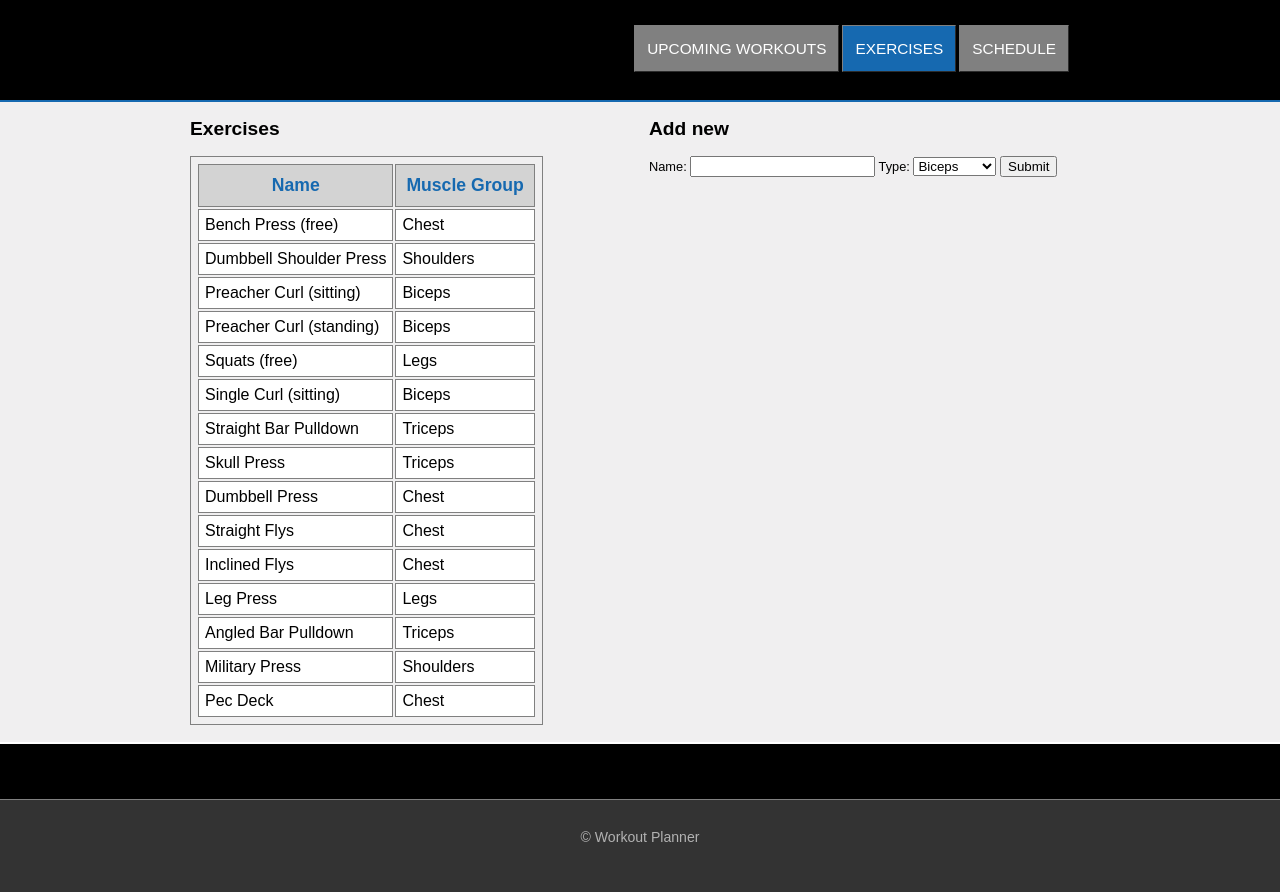
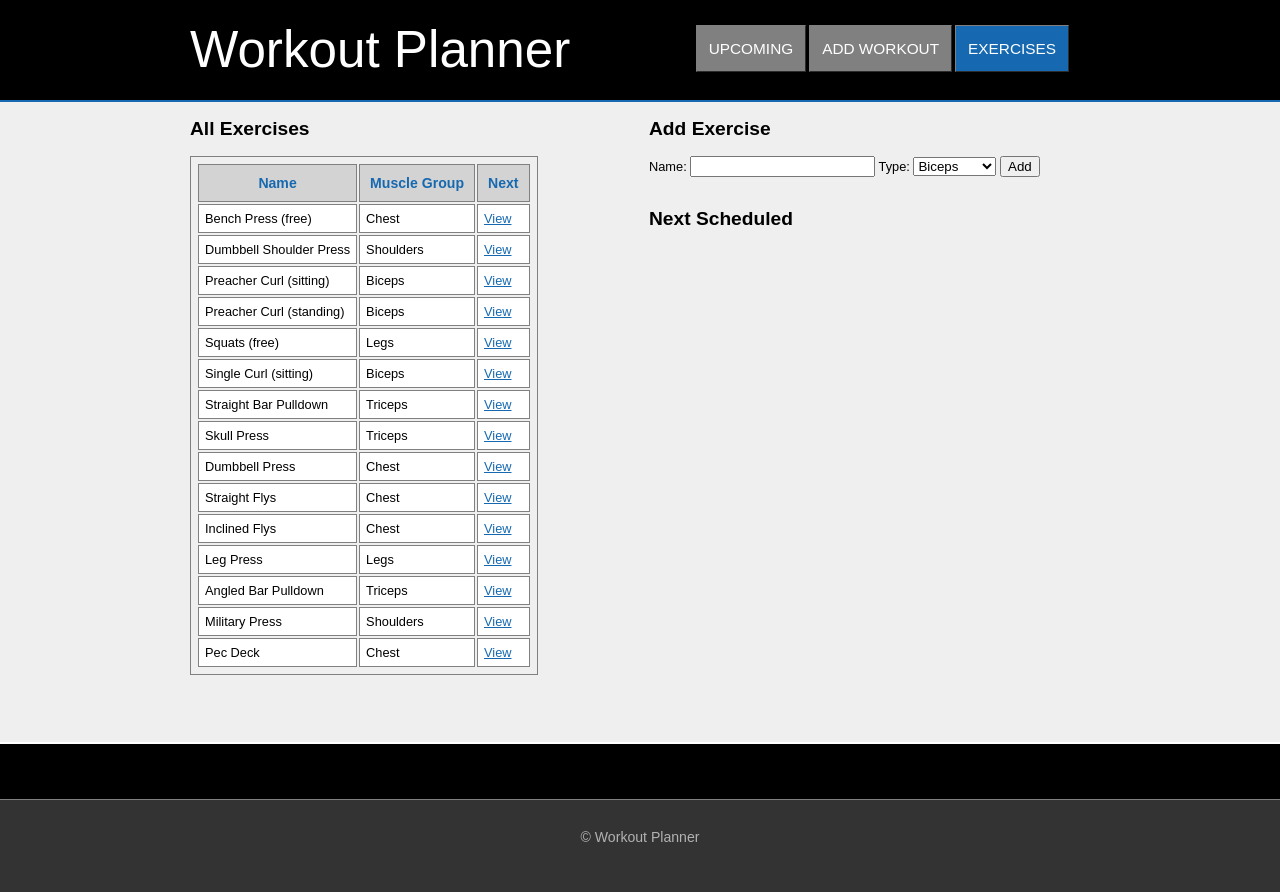
Before and after one commit to phuded/Workout, a PHP site: page /workout/exercises.php in a window 1280 px wide. Run offline with PHP 8.4, Linux system fonts and the light colour scheme; data comes from the database, SQL or seed files in the repository; some libraries are stand-ins or nearby versions.

Commit message:
Ability to view by exercise
Signed-off-by: Matthew Carter <phuded@gmail.com>

```diff
--- a/css/style.css
+++ b/css/style.css
@@ -158,6 +158,13 @@ h2{
 	box-shadow: 2px 2px 8px grey;
 }
 
+.spinner{
+	width:64px;
+	height:64px;
+	margin-left: 35%;
+	margin-top: 3%;
+}
+
 table.weights {
 	border: 1px solid gray;
 	padding:5px;
--- a/exercises.php
+++ b/exercises.php
@@ -1,3 +1,4 @@
+<!DOCTYPE html PUBLIC "-//W3C//DTD XHTML 1.0 Strict//EN" "http://www.w3.org/TR/xhtml1/DTD/xhtml1-strict.dtd">
 <html>
 	<head>
 		<link rel="stylesheet" type="text/css" href="css/smoothness/jquery-ui-1.8.16.custom.css" />
@@ -8,6 +9,24 @@
 		<meta http-equiv="Content-Type" content="text/html; charset=UTF-8">
 		<title>Workout Planner</title>
 		<script>
+			$(document).ready(function() {
+			  // Handler for .ready() called.
+			});
+
+			$.showChildTable = function(id, tableId, orderby, dir){
+				$('#'+tableId+' .tableHolder').html('<img class="spinner" src="images/loading.gif"/>');
+				$.ajax({
+					type: "GET",
+					url: "show"+tableId+".php",
+					data: "exerciseId="+id+(orderby?"&orderby="+orderby+"&dir="+dir:""),
+					success: function(msg){
+						$('#'+tableId+' .tableHolder').html($.trim(msg));
+					},
+					error: function(XMLHttpRequest, textStatus, errorThrown) {
+						// Error!
+					}
+				});
+			};
 
 		</script>
 		<?php
@@ -27,18 +46,18 @@
 		<div class="header">
 			<div class="innerHeader">
 				<div class="logo">
-					<span>Workout Planner</span>
+					<h1>Workout Planner</h1>
 				</div>
 				<div class="menuPanel">
 					<ul id="menu" class="menu">
 						<li class="menu-item">
-							<a href=".">Upcoming workouts</a>
+							<a href=".">upcoming</a>
+						</li>
+						<li class="menu-item">
+							<a href="#">add workout</a>
 						</li>
 						<li class="menu-item">
 							<a href="exercises.php" class="selected">exercises</a>
-						</li>
-						<li class="menu-item">
-							<a href="#">schedule</a>
 						</li>
 					</ul>
 				</div>
@@ -47,7 +66,7 @@
 		<div class="content">
 			<div class="page-content">
 				<div class="left-content">
-				<h2>Exercises</h2>
+					<h2>All Exercises</h2>
 					<?php
 						$sql = 'select * from exercise';
 
@@ -81,6 +100,7 @@
 							 '<tr>'.
 								'<th><a href="?orderby=name&dir='.$nDir.'">Name</a></th>'.
 								'<th><a href="?orderby=type&dir='.$tDir.'">Muscle Group</a></th>'.
+								'<th><a>Next</a></th>'.
 							 '</tr>';
 
 						if($result) {
@@ -88,6 +108,7 @@
 								echo '<tr>'
 									. '<td>'.$row['name'].'</td>'
 									. '<td>'.$row['type'].'</td>'
+									. '<td><a href="javascript:$.showChildTable('.$row['id'].',&quot;WorkoutExercises&quot;)">View</a></td>'
 									. '</tr>';
 							}
 						}
@@ -97,7 +118,7 @@
 					?>
 				</div>
 				<div class="right-content">
-					<h2>Add new</h2>
+					<h2>Add Exercise</h2>
 					<div class="form">
 						<form action="<?php $_SERVER['PHP_SELF'] ?>" method="post">
 							Name: <input type="text" name="name" />
@@ -111,8 +132,14 @@
 										<option value="Back">Back</option>
 										<option value="Legs">Legs</option>
 									</select>
-							<input type="submit"/>
+							<input type="submit" value="Add"/>
 						</form>
+					</div>
+					<br/>
+					<h2>Next Scheduled</h2>
+					<div id="WorkoutExercises">
+						<div class="tableHolder">
+						</div>
 					</div>
 				</div>
 			</div>
--- a/index.php
+++ b/index.php
@@ -14,6 +14,7 @@
 			});
 
 			$.showChildTable = function(id, tableId, orderby, dir){
+				$('#'+tableId+' .tableHolder').html('<img class="spinner" src="images/loading.gif"/>');
 				$.ajax({
 					type: "GET",
 					url: "show"+tableId+".php",
```
Also changed, not shown: showWorkoutExercises.php (+60 -0 lines), images/loading.gif (added). Lines whose indentation alone changed are shown as unchanged.
